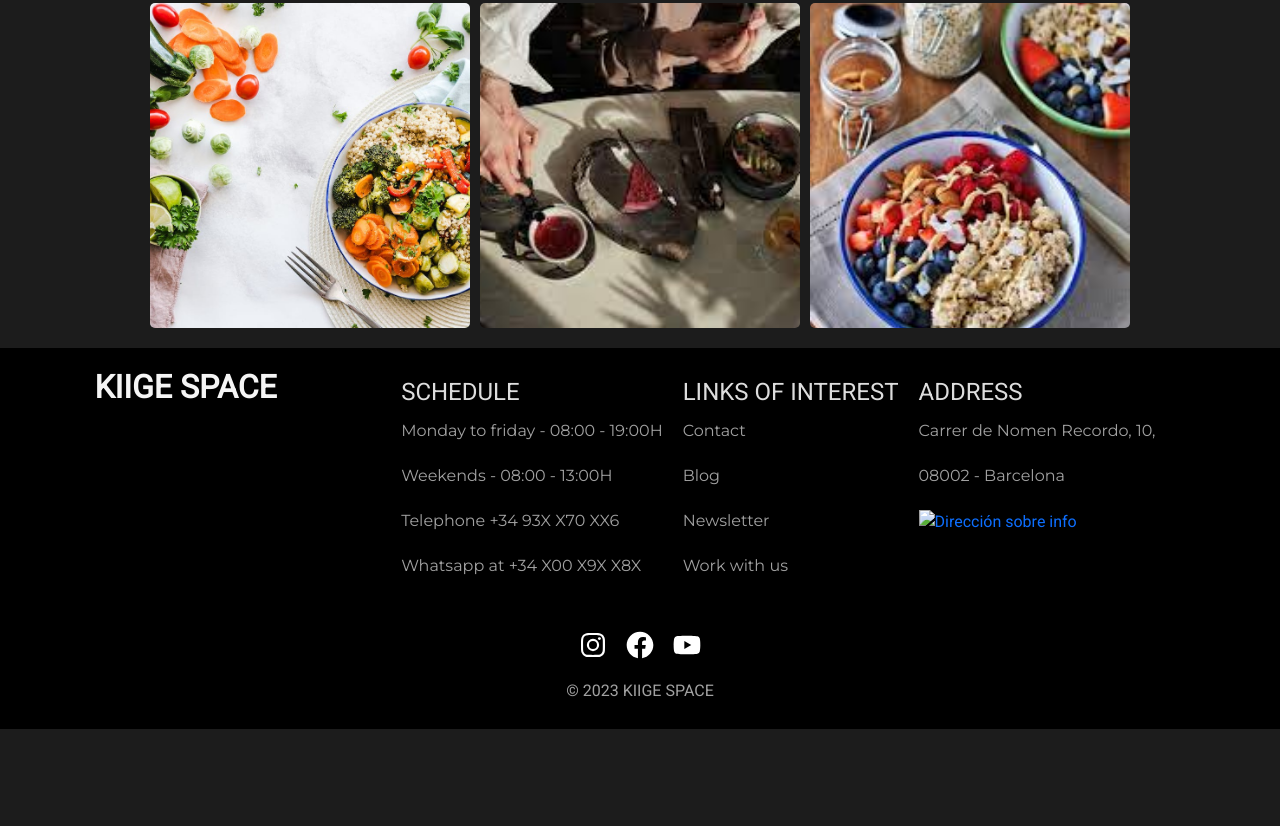
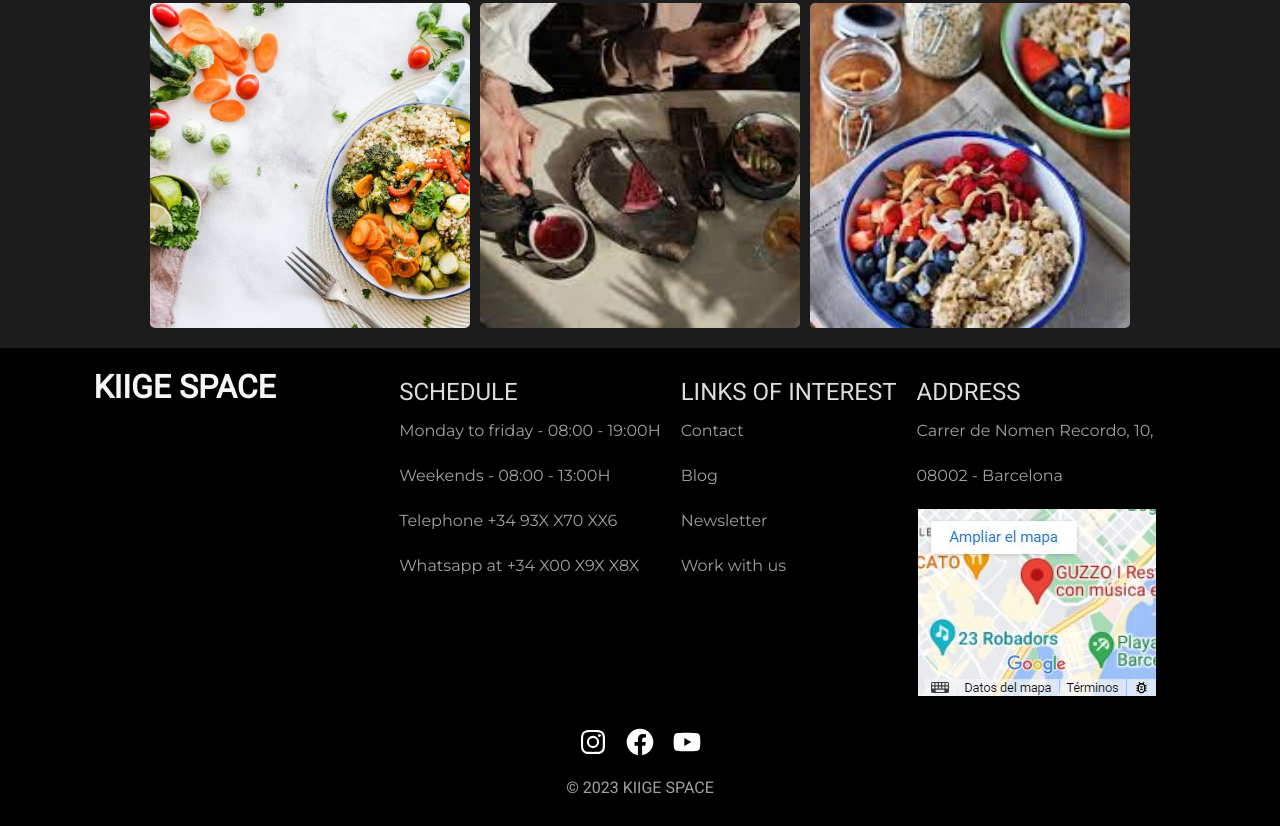
Before and after one commit to efloresfontau/kiige-space, a plain HTML site: page index.html in a window 1280 px wide. Shown: the part 1785-2611 px from the top of the page. Before the commit the page ends 2514 px from the top, so only its background shows below. Drawn offline with nearby package versions, Linux system fonts and the light colour scheme; the site is published under a folder, as on GitHub Pages, so addresses that start at the root find nothing.

Commit message:
Se ha corregido un error en la ruta de la imagen del mapa del footer.

```diff
--- a/index.html
+++ b/index.html
@@ -148,7 +148,10 @@
                         <h4>ADDRESS</h4>
                         <p>Carrer de Nomen Recordo, 10,</p>
                         <p>08002 - Barcelona</p>
-                        <a class = footer-address href="https://www.google.com/maps?ll=41.385106,2.183646&z=13&t=m&hl=es-ES&gl=US&mapclient=embed&cid=3999420746233810142"><img src="/images/address-kiige.JPG" alt="Dirección sobre info"></a>
+                        <a class = footer-address
+                        href="https://www.google.com/maps?ll=41.385106,2.183646&z=13&t=m&hl=es-ES&gl=US&mapclient=embed&cid=3999420746233810142">
+                            <img src="./images/address-kiige.JPG" alt="Dirección sobre info">
+                        </a>
                     </div>
                 </div>
 
```
Also changed, not shown: pages/booking.html (+4 -1 lines), pages/menu.html (+4 -1 lines), pages/shop.html (+4 -1 lines), pages/space.html (+4 -1 lines).
